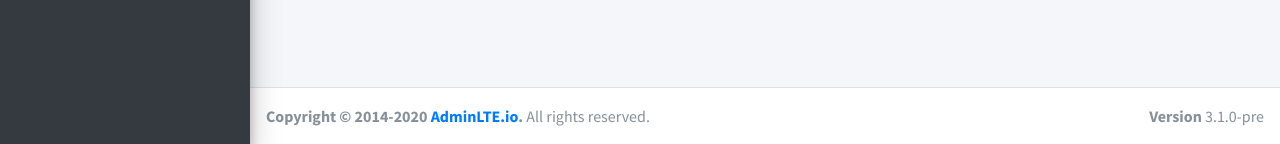
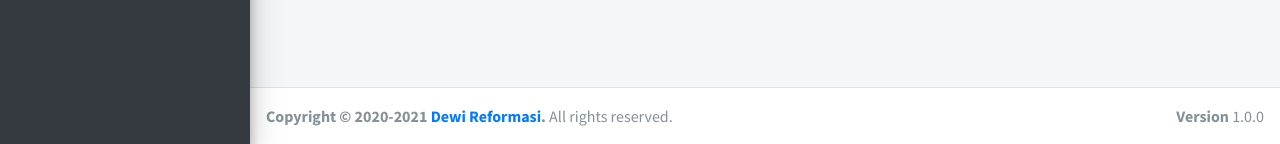
Before and after one commit to AkbarrulMahrifat/super_madu, a CodeIgniter app: page /si-tape-super-madu/index.php/beranda/about in a window 1280 px wide. Shown: the part 656-800 px from the top of the page. Run offline with CodeIgniter, Linux system fonts and the light colour scheme; some libraries are stand-ins or nearby versions.

Commit message:
update footer

```diff
--- a/application/views/footer.php
+++ b/application/views/footer.php
@@ -8,10 +8,10 @@
 
 <!-- Main Footer -->
 <footer class="main-footer">
-	<strong>Copyright &copy; 2014-2020 <a href="https://adminlte.io">AdminLTE.io</a>.</strong>
+	<strong>Copyright &copy; 2020-2021 <a href="<?=base_url()?>">Dewi Reformasi</a>.</strong>
 	All rights reserved.
 	<div class="float-right d-none d-sm-inline-block">
-		<b>Version</b> 3.1.0-pre
+		<b>Version</b> 1.0.0
 	</div>
 </footer>
 </div>
```
